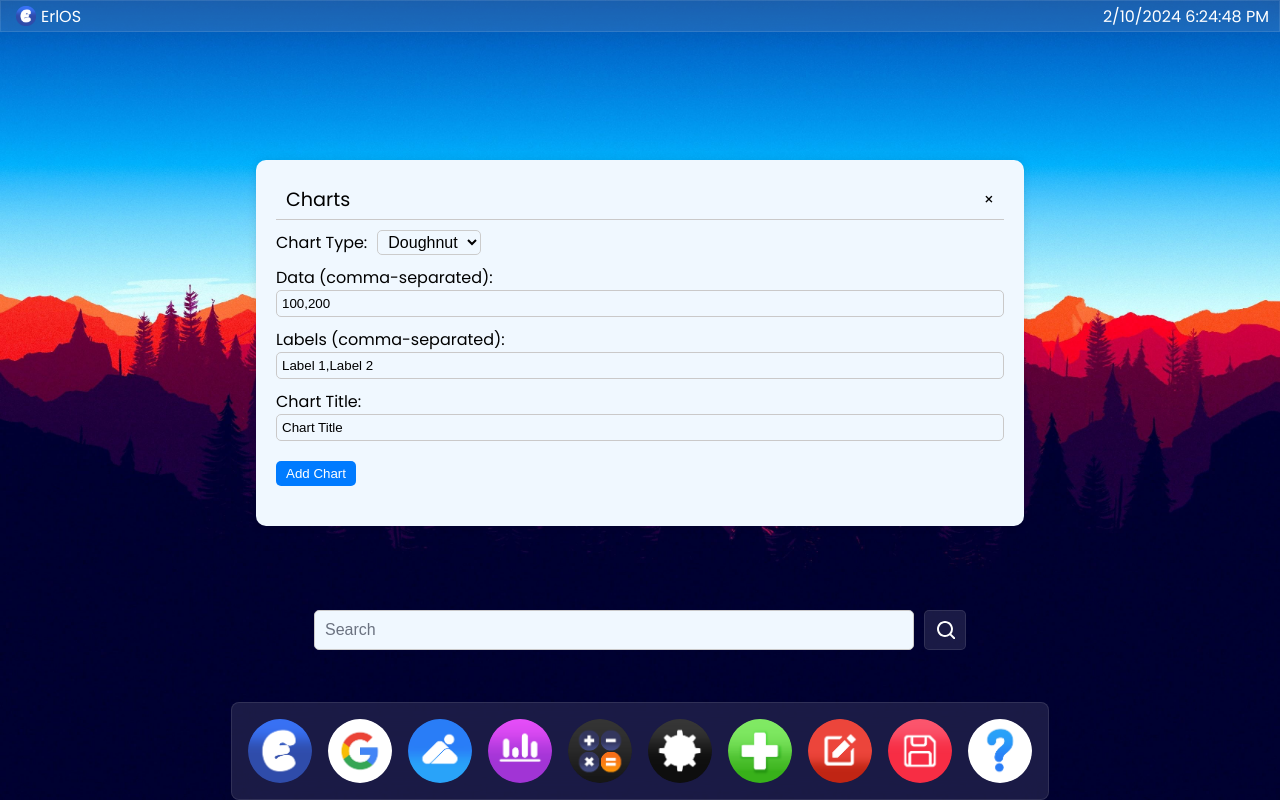
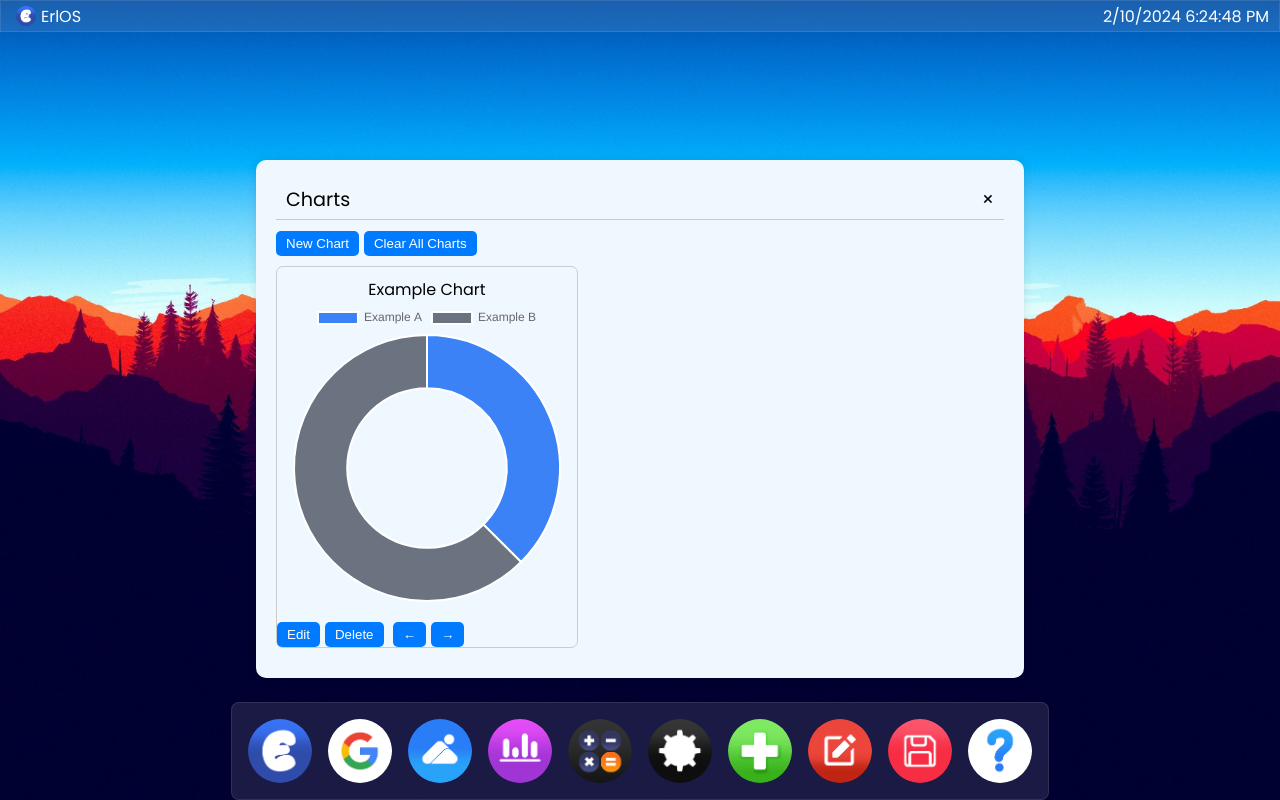
Before and after one commit to Erlow38/erlos, a React (Create React App) app: page / in a window 1280 px wide. Both pictures are taken after a click on the link 520 px from the left and 751 px from the top of the page. Built offline with nearby package versions, Linux system fonts and the light colour scheme.

Commit message:
Add new creation chart

```diff
--- a/src/components/add-dialog/add-dialog.css
+++ b/src/components/add-dialog/add-dialog.css
@@ -40,6 +40,10 @@
     flex-direction: column;
     flex-wrap: wrap;
     height: 100%;
+}
+
+.add-dialog-button {
+    margin-top: 10px;
 }
 
 .p-grid-add {
--- a/src/components/add-dialog/add-dialog.tsx
+++ b/src/components/add-dialog/add-dialog.tsx
@@ -60,7 +60,7 @@ const AddDialog: React.FC<AddDialogProps> = ({ isAddDialogVisible, setIsAddDialo
                                     <input id="fav-icon-input" type="text" placeholder="ex: https://erlow.com/favicon.ico" />
                                 </div>
                             </div>
-                            <button onClick={onClickAddfav}>
+                            <button className='add-dialog-button' onClick={onClickAddfav}>
                                 Add
                             </button>
                         </div>
--- a/src/components/charts-dialog/charts-dialog.css
+++ b/src/components/charts-dialog/charts-dialog.css
@@ -60,17 +60,40 @@
     border-radius: 7px;
 }
 
+.add-data-point {
+    margin: 10px 20px 10px 0;
+}
+
+.data-pills {
+    display: flex;
+    flex-wrap: wrap;
+}
+
+.data-pill {
+    margin: 0 0 10px 0;
+}
+
+.data-pill button {
+    margin: 0 20px 0 5px;
+}
+
 .chart-title {
     width: 100%;
     text-align: center;
+    padding: 0px 10px;
+    margin: 10px 0 0 0;
+}
+
+.data-input {
+    margin-top: 10px;
 }
 
 .chart-actions button, .chart-buttons button {
     margin-right: 5px;
 }
 
-.chart-title {
-    padding: 0px 10px;
+.chart-buttons button {
+    margin-top: 0;
 }
 
 select {
--- a/src/components/charts-dialog/charts-dialog.tsx
+++ b/src/components/charts-dialog/charts-dialog.tsx
@@ -11,19 +11,19 @@ interface ChartsDialogProps {
 
 interface ChartData {
     type: 'doughnut' | 'bar';
-    dataset: number[];
-    labels: string[];
+    dataset: { value: number; label: string }[];
     title: string;
-    label?: string;
 }
 
 const ChartsDialog: React.FC<ChartsDialogProps> = ({ isChartsDialogVisible, setIsChartsDialogVisible }) => {
     const [charts, setCharts] = useState<ChartData[]>([]);
     const [newChartType, setNewChartType] = useState<'doughnut' | 'bar'>('doughnut');
-    const [newDataset, setNewDataset] = useState<number[]>([100, 200]);
-    const [newLabels, setNewLabels] = useState<string[]>(["Label 1", "Label 2"]);
+    const [newDataset, setNewDataset] = useState<{ value: number; label: string }[]>([]);
+    const [newDataPoint, setNewDataPoint] = useState<string>("");
+    const [newLabel, setNewLabel] = useState<string>("");
     const [newTitle, setNewTitle] = useState<string>("Chart Title");
     const [editIndex, setEditIndex] = useState<number | null>(null);
+    const [newChart, setNewChart] = useState<boolean>(false);
 
     useEffect(() => {
         if (isChartsDialogVisible) {
@@ -32,7 +32,14 @@ const ChartsDialog: React.FC<ChartsDialogProps> = ({ isChartsDialogVisible, setI
                 const parsedCharts: ChartData[] = JSON.parse(storedCharts);
                 setCharts(parsedCharts);
             } else {
-                setCharts([]);
+                // Setting up a default chart
+                const exampleChart: ChartData = {
+                    type: 'doughnut',
+                    dataset: [{ value: 150, label: "Example A" }, { value: 250, label: "Example B" }],
+                    title: "Example Chart"
+                };
+                setCharts([exampleChart]);
+                localStorage.setItem('charts', JSON.stringify([exampleChart]));
             }
         }
     }, [isChartsDialogVisible]);
@@ -42,33 +49,29 @@ const ChartsDialog: React.FC<ChartsDialogProps> = ({ isChartsDialogVisible, setI
     };
 
     const resetForm = () => {
+        setNewChart(false);
         setNewChartType('doughnut');
-        setNewDataset([100, 200]);
-        setNewLabels(["Label 1", "Label 2"]);
+        setNewDataset([]);
         setNewTitle("Chart Title");
         setEditIndex(null);
     };
 
     const addOrUpdateChart = () => {
-        // Create or update chart based on form data
+        if (newDataset.length === 0) {
+            window.alert("Please add at least one data point before creating the chart.");
+            return; // Exit the function if there are no data points
+        }
+
         const updatedChart: ChartData = {
             type: newChartType,
             dataset: newDataset,
-            labels: newLabels,
             title: newTitle,
-            label: newChartType === 'bar' ? "Data" : undefined
         };
 
         setCharts(prevCharts => {
-            let updatedCharts;
-            if (editIndex !== null) {
-                // Update existing chart
-                updatedCharts = prevCharts.map((chart, i) => (i === editIndex ? updatedChart : chart));
-                setEditIndex(null);
-            } else {
-                // Add new chart
-                updatedCharts = [updatedChart, ...prevCharts];
-            }
+            const updatedCharts = editIndex !== null
+                ? prevCharts.map((chart, i) => (i === editIndex ? updatedChart : chart))
+                : [updatedChart, ...prevCharts];
             localStorage.setItem('charts', JSON.stringify(updatedCharts));
             return updatedCharts;
         });
@@ -76,14 +79,77 @@ const ChartsDialog: React.FC<ChartsDialogProps> = ({ isChartsDialogVisible, setI
         resetForm();
     };
 
+    const createNewChart = () => {
+        setNewChart(true);
+    };
+
+    const clearAllCharts = () => {
+        if (window.confirm("Are you sure you want to delete all charts?")) {
+            setCharts([]);
+            localStorage.removeItem('charts');
+        }
+    };
+
+    const handleAddDataPoint = () => {
+        const value = parseFloat(newDataPoint);
+        if (newDataPoint.trim() === "" || newLabel.trim() === "") {
+            window.alert("Please enter both a data point and a label.");
+            return; // Exit the function early if fields are empty
+        }
+        if (!isNaN(value)) {
+            setNewDataset([...newDataset, { value, label: newLabel }]);
+            setNewDataPoint("");
+            setNewLabel("");
+        } else {
+            window.alert("Please enter a valid number for the data point.");
+        }
+    };
+
+    const handleRemoveDataPoint = (index: number) => {
+        setNewDataset(newDataset.filter((_, i) => i !== index));
+    };
+
     const editChart = (index: number) => {
-        // Load chart data into form for editing
         const chartToEdit = charts[index];
         setNewChartType(chartToEdit.type);
         setNewDataset(chartToEdit.dataset);
-        setNewLabels(chartToEdit.labels);
         setNewTitle(chartToEdit.title);
         setEditIndex(index);
+        setNewChart(true);  // Open the new chart form with pre-filled data
+    };
+
+    const renderChart = (chart: ChartData, index: number) => (
+        <div className="chart-container" key={index}>
+            <p className="chart-title">{chart.title}</p>
+            {chart.type === 'doughnut' && (
+                <DoughnutChart dataset={chart.dataset.map(d => d.value)} labels={chart.dataset.map(d => d.label)} />
+            )}
+            {chart.type === 'bar' && (
+                <BarChart dataset={chart.dataset.map(d => d.value)} labels={chart.dataset.map(d => d.label)} label="Data" />
+            )}
+            <div className="chart-actions">
+                <button onClick={() => editChart(index)}>Edit</button>
+                <button onClick={() => confirmRemoveChart(index)}>Delete</button> {}
+                <button className="move-left-btn" onClick={() => moveChartLeft(index)}>
+                ←
+                </button>
+                <button className="move-right-btn" onClick={() => moveChartRight(index)}>
+                →
+                </button>
+            </div>
+        </div>
+    );
+
+    const confirmRemoveChart = (index: number) => {
+        if (window.confirm("Are you sure you want to delete this chart?")) {
+            removeChart(index);
+        }
+    };
+
+    const removeChart = (index: number) => {
+        const updatedCharts = charts.filter((_, i) => i !== index);
+        setCharts(updatedCharts);
+        localStorage.setItem('charts', JSON.stringify(updatedCharts));
     };
 
     const moveChartLeft = (index: number) => {
@@ -106,41 +172,6 @@ const ChartsDialog: React.FC<ChartsDialogProps> = ({ isChartsDialogVisible, setI
         }
     };
 
-    const renderChart = (chart: ChartData, index: number) => {
-        return (
-            <div className="chart-container" key={index}>
-                <p className="chart-title">{chart.title}</p>
-                {chart.type === 'doughnut' && (
-                    <DoughnutChart dataset={chart.dataset} labels={chart.labels} />
-                )}
-                {chart.type === 'bar' && (
-                    <BarChart dataset={chart.dataset} labels={chart.labels} label={chart.label || "Chart"} />
-                )}
-                <div className="chart-actions">
-                    <button className="edit-chart-btn" onClick={() => editChart(index)}>
-                        Edit
-                    </button>
-                    <button className="delete-chart-btn" onClick={() => removeChart(index)}>
-                        Delete
-                    </button>
-                    <button className="move-left-btn" onClick={() => moveChartLeft(index)}>
-                    ←
-                    </button>
-                    <button className="move-right-btn" onClick={() => moveChartRight(index)}>
-                    →
-                    </button>
-                </div>
-            </div>
-        );
-    };
-
-    const removeChart = (index: number) => {
-        // Remove chart from the list
-        const updatedCharts = charts.filter((_, i) => i !== index);
-        setCharts(updatedCharts);
-        localStorage.setItem('charts', JSON.stringify(updatedCharts));
-    };
-
     return (
         <Draggable handle=".charts-dialog-header">
             <div className="charts-dialog-container">
@@ -149,10 +180,11 @@ const ChartsDialog: React.FC<ChartsDialogProps> = ({ isChartsDialogVisible, setI
                         <div className="charts-dialog-header">
                             <div className="charts-dialog-title">Charts</div>
                             <div className="charts-dialog-close pointer" onClick={setDialogVisible}>
-                                <span className="pi pi-times">&times;</span>
+                                <span>&times;</span>
                             </div>
                         </div>
                         <div className="charts-dialog-body">
+                            {newChart ? (
                                 <div className="new-chart-controls">
                                     <div>
                                         <label>Chart Type:</label>
@@ -161,23 +193,7 @@ const ChartsDialog: React.FC<ChartsDialogProps> = ({ isChartsDialogVisible, setI
                                             <option value="bar">Bar</option>
                                         </select>
                                     </div>
-                                <div className="new-chart-content">
-                                    <label>Data (comma-separated):</label>
-                                    <input
-                                        type="text"
-                                        value={newDataset.join(',')}
-                                        onChange={(e) => setNewDataset(e.target.value.split(',').map(Number))}
-                                    />
-                                </div>
-                                <div className="new-chart-content">
-                                    <label>Labels (comma-separated):</label>
-                                    <input
-                                        type="text"
-                                        value={newLabels.join(',')}
-                                        onChange={(e) => setNewLabels(e.target.value.split(','))}
-                                    />
-                                </div>
-                                <div className="new-chart-content">
+                                    <div className="data-input">
                                         <label>Chart Title:</label>
                                         <input
                                             type="text"
@@ -186,17 +202,46 @@ const ChartsDialog: React.FC<ChartsDialogProps> = ({ isChartsDialogVisible, setI
                                             maxLength={30}
                                         />
                                     </div>
+                                    <div className="data-input">
+                                        <label>Label:</label>
+                                        <input
+                                            type="text"
+                                            value={newLabel}
+                                            onChange={(e) => setNewLabel(e.target.value)}
+                                            placeholder="Enter label"
+                                        />
+                                    </div>
+                                    <div className="data-input">
+                                        <label>Data Point:</label>
+                                        <input
+                                            type="number"
+                                            value={newDataPoint}
+                                            onChange={(e) => setNewDataPoint(e.target.value)}
+                                            placeholder="Enter data value"
+                                        />
+                                    </div>
+                                    <button className="add-data-point" onClick={handleAddDataPoint}>Add Data Point</button>
+                                    <div className="data-pills">
+                                        {newDataset.map((data, index) => (
+                                            <div key={index} className="data-pill">
+                                                {`${data.label}: ${data.value}`}
+                                                <button onClick={() => handleRemoveDataPoint(index)}>&times;</button>
+                                            </div>
+                                        ))}
+                                    </div>
                                     <div className="chart-buttons">
                                         <button onClick={addOrUpdateChart}>
                                             {editIndex !== null ? "Update Chart" : "Add Chart"}
                                         </button>
-                                    {editIndex !== null && (
-                                        <button onClick={resetForm} className="cancel-edit-btn">
-                                            Cancel Edit
-                                        </button>
-                                    )}
+                                        <button onClick={resetForm}>Cancel</button>
                                     </div>
                                 </div>
+                            ) : (
+                                <div className="chart-buttons">
+                                    <button onClick={createNewChart}>New Chart</button>
+                                    <button onClick={clearAllCharts}>Clear All Charts</button>
+                                </div>
+                            )}
                             <div className="charts-container">
                                 {charts.map((chart, index) => renderChart(chart, index))}
                             </div>
```
Lines whose indentation alone changed are shown as unchanged.
